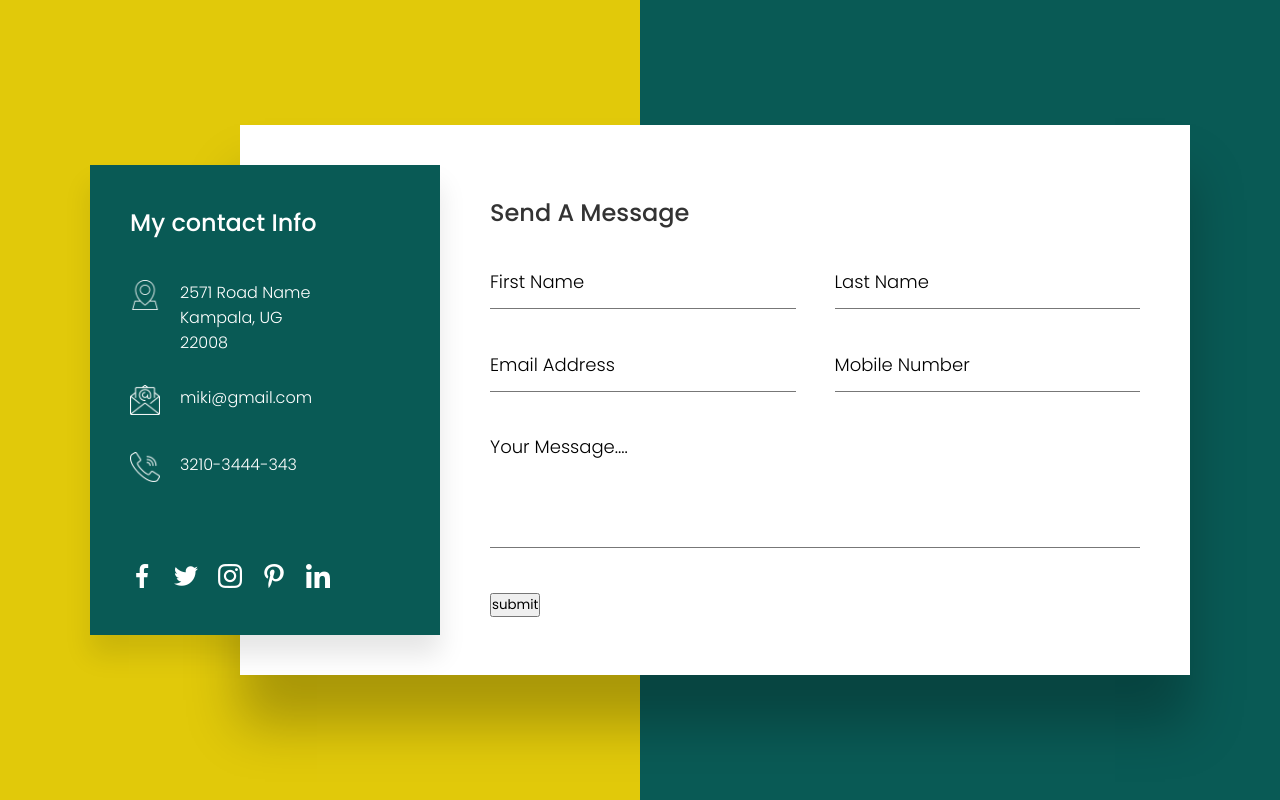
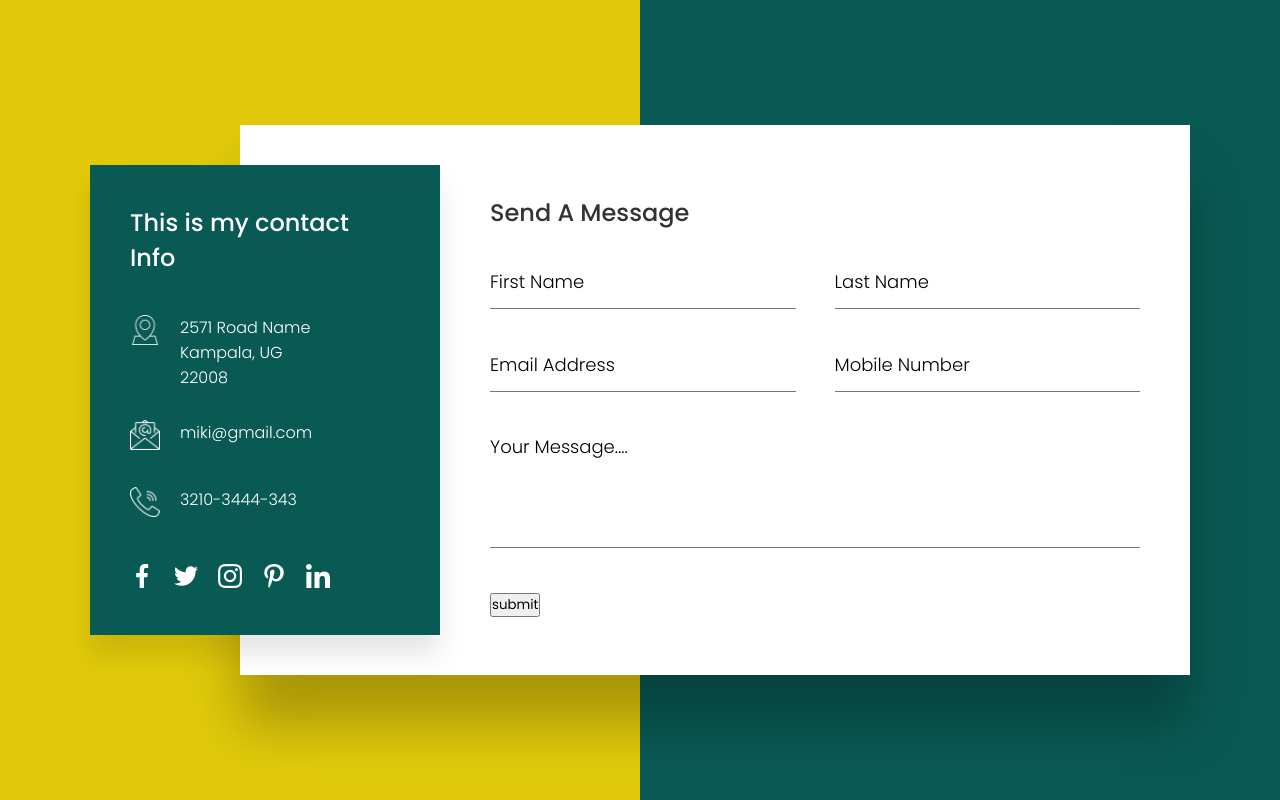
Before and after one commit to miki-wedi/backgene, a plain HTML site: page index.html in a window 1280 px wide. Drawn offline with Linux system fonts and the light colour scheme.

Commit message:
changed title

```diff
--- a/index.html
+++ b/index.html
@@ -12,7 +12,7 @@
         <div class="container">
             <div class="contactInfo">
                 <div>
-                    <h2>My contact Info</h2>
+                    <h2>This is my contact Info</h2>
                     <ul class="info">
                         <li>
                             <span><img src="./img/location.png" alt=""></span>
```
